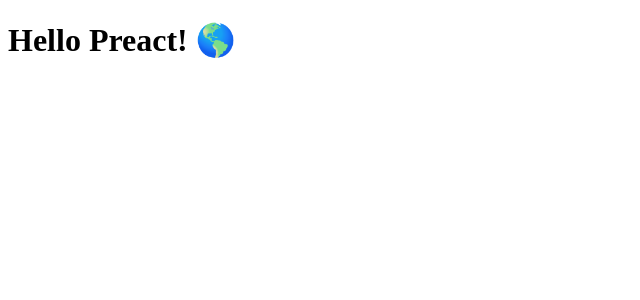
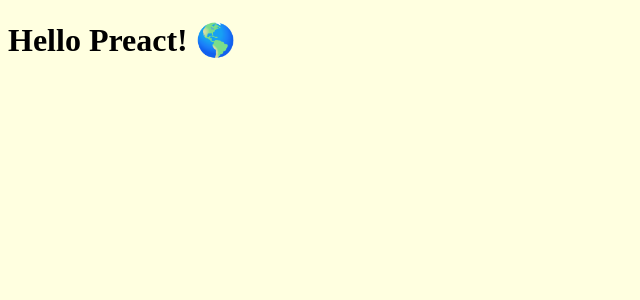
Before and after one commit to mgomez-tubs/Preact-Boilerplate, a Preact app: page / in a window 1280 px wide. Shown: the top 300 px of the page, without its empty margins (0-640 px from the left). Built offline with nearby package versions, Linux system fonts and the light colour scheme.

Commit message:
Add scss main file

```diff
--- a/src/index.jsx
+++ b/src/index.jsx
@@ -5,6 +5,7 @@
 
 import { render } from "preact";
 import App from "./App.jsx";
+import "./sass/main.scss";
 
 // Inject the main component into a DOM node (same as React)
 render(<App />, document.getElementById("app-root"));
--- /dev/null
+++ b/src/sass/main.scss
@@ -0,0 +1,3 @@
+body {
+  background-color: lightyellow;
+}
```
